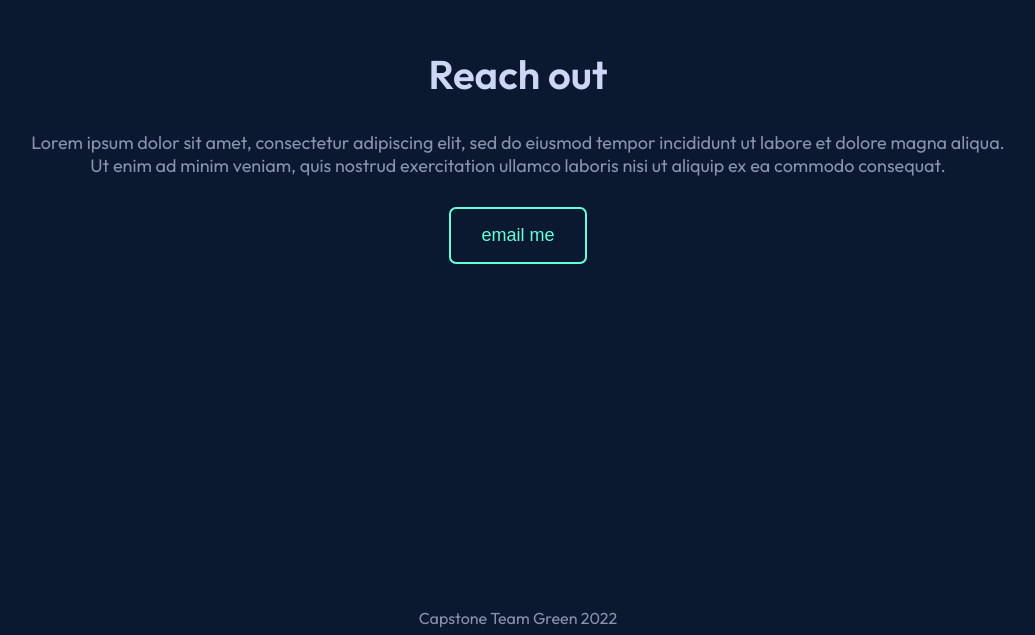
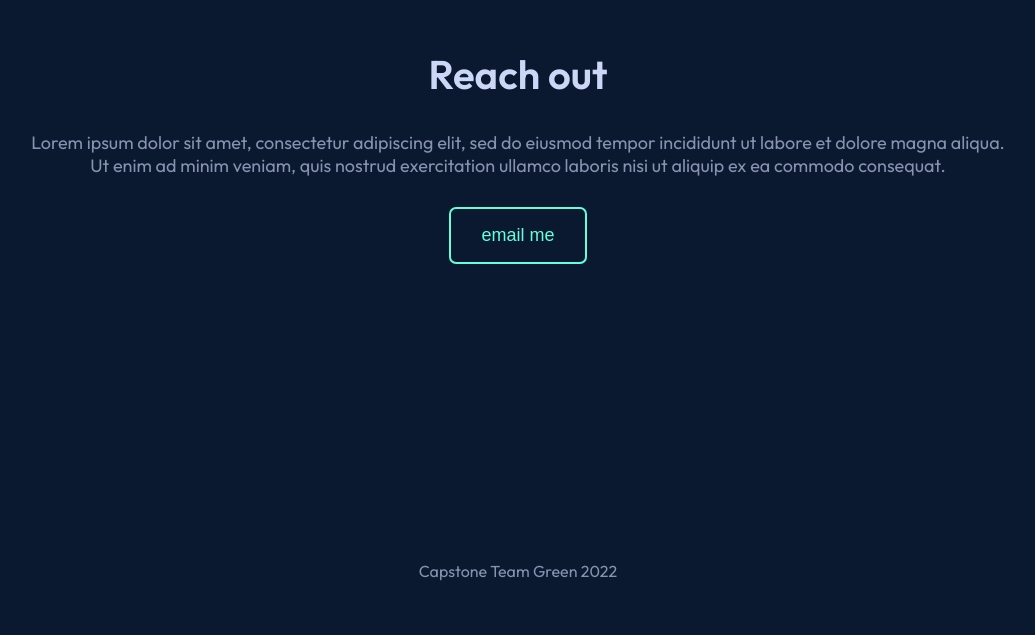
Before and after one commit to CapstoneTeamGreen/website_frontend, a React (Create React App) app: page / in a window 1280 px wide. Shown: the part 2645-3280 px from the top of the page, without its empty margins (122-1157 px from the left). Built offline with nearby package versions, Linux system fonts and the light colour scheme; no server answers.

Commit message:
styled footer spacing

```diff
--- a/src/components/Footer/FooterElements.js
+++ b/src/components/Footer/FooterElements.js
@@ -16,4 +16,5 @@ export const FooterP = styled.p`
     text-align: center;
 
     margin-top: 5%;
+    margin-bottom: 9%;
 `
```
